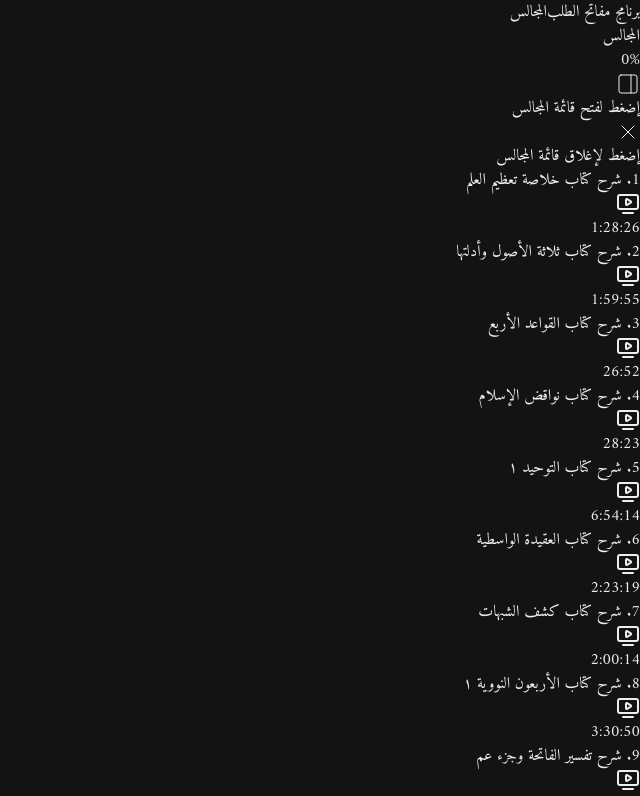
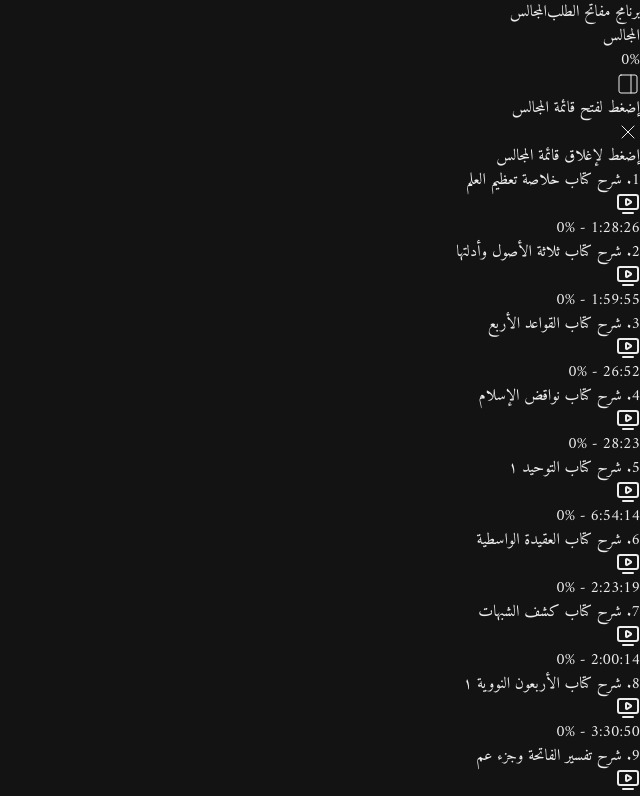
Before and after one commit to heynzar/sheikh-othman-platform, a Next.js app: page /program in a window 1280 px wide. Shown: the top 796 px of the page, without its empty margins (640-1280 px from the left). Built offline with nearby package versions, Linux system fonts and the light colour scheme.

Commit message:
feat: implement progress for sidebar

```diff
--- a/src/app/program/[id]/page.tsx
+++ b/src/app/program/[id]/page.tsx
@@ -111,7 +111,7 @@ export default async function Page({
             </button>
           </a>
         </div>
-        PDF Viewer
+
         <div className="p-0.5 rounded-[10px] bg-neutral-700 w-full max-w-screen-md">
           <iframe
             src={`${videoData.pdfLink}`}
--- a/src/app/program/page.tsx
+++ b/src/app/program/page.tsx
@@ -25,13 +25,21 @@ function formatDuration(seconds: number): string {
 
 export default function Home() {
   const { dataCheck, setDataCheck } = useCheckContext();
-  const { progressData } = useProgressContext();
+  const { progressData, updateProgress } = useProgressContext();
 
   const toggleCheck = (id: number) => {
     setDataCheck((prev) =>
       prev.map((item) =>
         item.id === id ? { ...item, isChecked: !item.isChecked } : item
       )
+    );
+    updateProgress(
+      id,
+      progressData[id - 1].progress === 0 &&
+        dataCheck[id - 1].isChecked === false
+        ? 100
+        : 0,
+      progressData[id - 1].currentTime
     );
   };
 
--- a/src/components/SideBar.tsx
+++ b/src/components/SideBar.tsx
@@ -3,6 +3,8 @@ import SideBarCard from "./SideBarCard";
 import { usePathname } from "next/navigation";
 import CheckBtn from "./CheckBtn";
 import { useCheckContext } from "@/context/CheckContext";
+import { useProgressContext } from "@/context/ProgressContext";
+
 import { useState, useEffect, useRef } from "react";
 import { twMerge } from "tailwind-merge";
 import { PanelRight, X } from "lucide-react";
@@ -17,6 +19,8 @@ function SideBar() {
 
   const [track, setTrack] = useState(false);
   const [width, setWidth] = useState(320);
+
+  const { progressData, updateProgress } = useProgressContext();
 
   useEffect(() => {
     setIsSmallScreen(window.innerWidth <= 768);
@@ -81,6 +85,14 @@ function SideBar() {
       prev.map((item) =>
         item.id === id ? { ...item, isChecked: !item.isChecked } : item
       )
+    );
+    updateProgress(
+      id,
+      progressData[id - 1].progress === 0 &&
+        dataCheck[id - 1].isChecked === false
+        ? 100
+        : 0,
+      progressData[id - 1].currentTime
     );
   };
 
@@ -149,6 +161,7 @@ function SideBar() {
                       title={majles.title}
                       id={majles.id}
                       duration={majles.duration}
+                      progress={progressData[majles.id - 1].progress}
                     />
                   </a>
                 </div>
--- a/src/components/SideBarCard.tsx
+++ b/src/components/SideBarCard.tsx
@@ -4,9 +4,10 @@ type ProgramCard = {
   id: number;
   title: string;
   duration: string;
+  progress: number;
 };
 
-function SideBarCard({ id, title, duration }: ProgramCard) {
+function SideBarCard({ id, title, duration, progress }: ProgramCard) {
   return (
     <div className="flex flex-col w-[240px] cursor-pointer">
       <h2>
@@ -15,7 +16,9 @@ function SideBarCard({ id, title, duration }: ProgramCard) {
       </h2>
       <p className="flex items-center gap-2">
         <TvMinimalPlay className="size-4" />
-        <span>{duration}</span>
+        <span>
+          {duration} - {Math.trunc(progress)}%
+        </span>
       </p>
     </div>
   );
```
